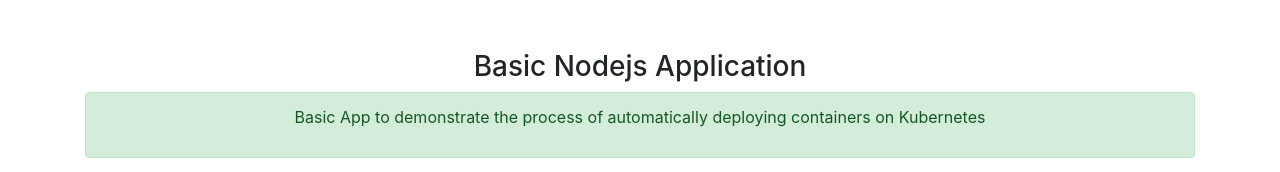
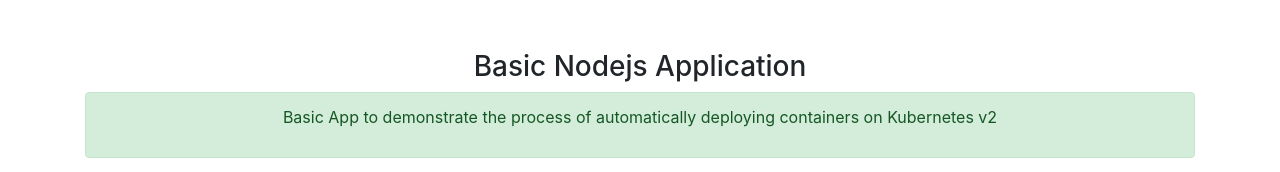
Before and after one commit to Lucifergene/aks-nodejs-deploy, a website: page index.html in a window 1280 px wide. Shown: the top 172 px of the page. Drawn offline with nearby package versions, Linux system fonts and the light colour scheme.

Commit message:
Minor update

```diff
--- a/index.html
+++ b/index.html
@@ -15,7 +15,7 @@
         <div class="panel-body">
           <div class="alert alert-success">
             <p class="text-center">
-              Basic App to demonstrate the process of automatically deploying containers on Kubernetes</p>
+              Basic App to demonstrate the process of automatically deploying containers on Kubernetes v2</p>
           </div>
           <div class="text-center">
             <img src="circleci-logo.png" alt="circleci-logo" />
```
Also changed, not shown: .circleci/config.yml.
